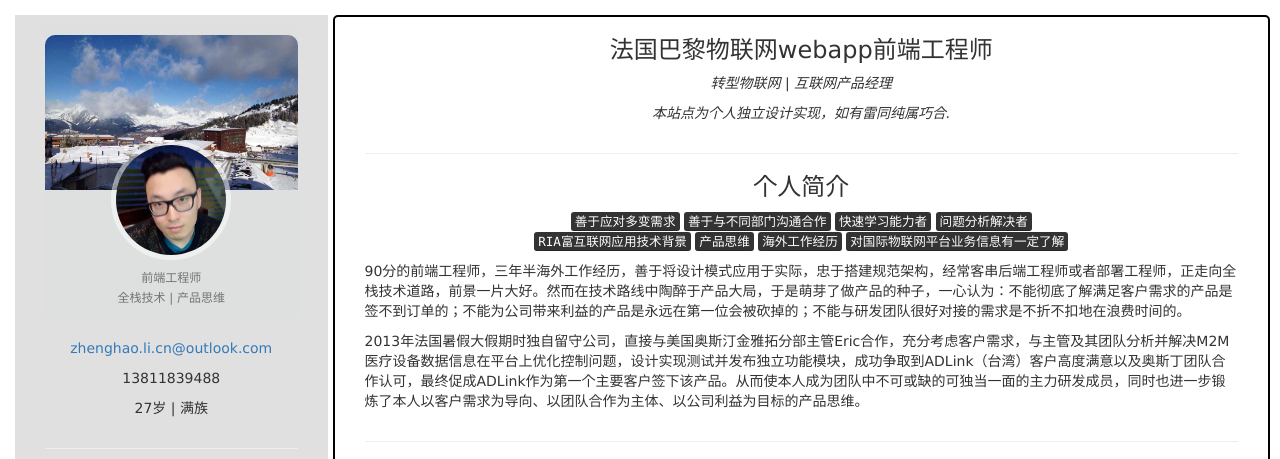
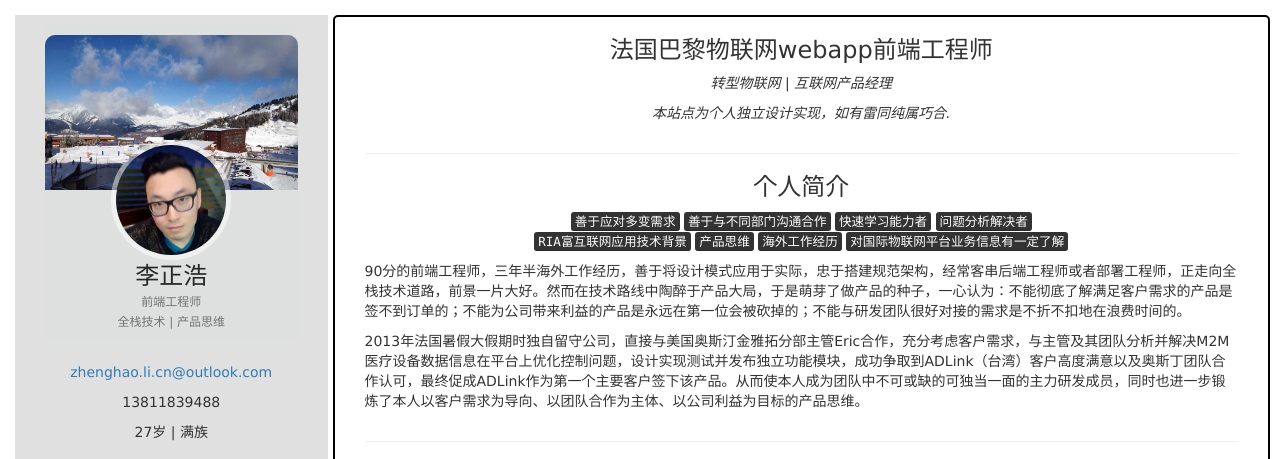
Before and after one commit to MJ-Lee/resume, a plain HTML site: page index.html in a window 1280 px wide. Shown: the top 459 px of the page. Drawn offline with nearby package versions, Linux system fonts and the light colour scheme.

Commit message:
add name

```diff
--- a/index.html
+++ b/index.html
@@ -331,6 +331,7 @@
                             <div class="info">
                                 <div class="title">
                                     <a target="_blank" href="http://"></a>
+                                    李正浩
                                 </div>
                                 <div class="desc">前端工程师</div>
                                 <div class="desc">全栈技术 | 产品思维</div>
```
